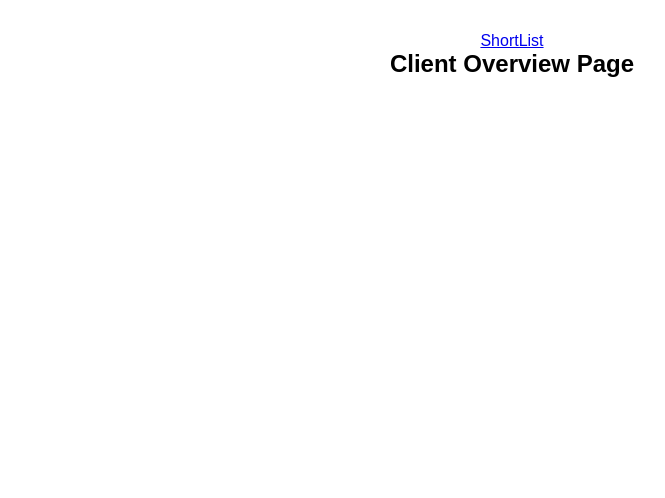
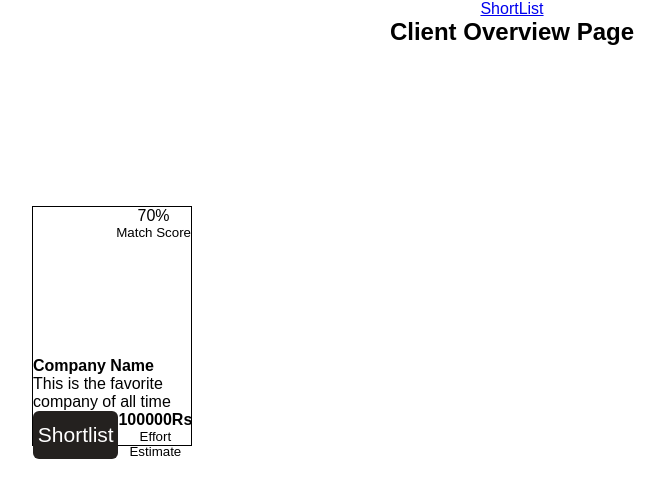
Before and after one commit to AmanHarsh02/hackathon-business-it-consultant-matching, a React (Create React App) app: page /client-overview in a window 1280 px wide. Shown: the top 498 px of the page, without its empty margins (128-793 px from the left). Built offline with nearby package versions, Linux system fonts and the light colour scheme.

Commit message:
style: consutan cart

```diff
--- a/src/Components/ConsultantCard/ConsultantCard.css
+++ b/src/Components/ConsultantCard/ConsultantCard.css
@@ -1,4 +1,4 @@
-.consultant__card {
+/* .consultant__card {
   position: relative;
   display: flex;
   gap: 1rem;
@@ -73,4 +73,44 @@
   background-color: white;
   outline: 2px solid #039a00;
   transition: 0.15s ease-in;
+} */
+
+/* my container */
+.consultant-container {
+  display: flex;
+  flex-direction: column;
+  width: 10rem;
+  height: 15rem;
+
 }
+.head-container {
+  display: flex;
+  flex-direction: row;
+  justify-content: space-between;
+}
+.match-container {
+  display: flex;
+  flex-direction: column;
+}
+.main-container {
+  display: flex;
+  flex-direction: column;
+  text-align: left;
+}
+.footer-container {
+  display:flex;
+  flex-direction: row;
+  justify-content: space-between;
+}
+.footer-container button {
+  background-color: #24211F;
+  color:white;
+  border:0px;
+  border-radius:6px ;
+  padding:30px 15px;
+  font-size: 21px;
+}
+.price-container {
+  display: flex;
+  flex-direction: column;
+}
--- a/src/Components/ConsultantCard/ConsultantCard.js
+++ b/src/Components/ConsultantCard/ConsultantCard.js
@@ -9,8 +9,8 @@ export const ConsultantCard = ({consultantId,overallRating,budgetRating}) => {
   const shortListCandidate = () => {
     dispatch({type:"CONSULTANTS_SHORTLIST",payload:{consultantId,overallRating,budgetRating}})
   }
-  return (
-    <div className="consultant__card">
+  return (<>
+    {/* <div className="consultant__card">
       <div className="consultant__avatar">
         {`${consultantCardData?.empName.split(" ")[0][0]} ${consultantCardData.empName.split(" ")[1][0]}`}
       </div>
@@ -24,8 +24,38 @@ export const ConsultantCard = ({consultantId,overallRating,budgetRating}) => {
         <p>{consultantCardData?.manDayCost}</p>
         <button onClick={shortListCandidate} className="shortlist__btn">Shortlist +</button>
       </div>
+    </div> */}
+    <div className="consultant-container">
+      <div className="head-container">
+        <img src="https://e1.pxfuel.com/desktop-wallpaper/429/293/desktop-wallpaper-coque-et-etui-iphone-luffy-smiling-zoro-aesthetic-ps4-thumbnail.jpg" alt="" widht={135} height={150}/>
+        <div className="match-container">
+          <p>70%</p>
+          <small>Match Score</small>
+        </div>
+
+        <div className="main-container">
+          <b>Company Name</b>
+          <p>This is the favorite company of all time</p>
+        </div>
+
+        <div className="footer-container">
+          <button>Shortlist</button>
+          <div className="price-container">
+            <strong>100000Rs</strong>
+            <small>Effort Estimate</small>
+          </div>
+        </div>
+      </div>
+
     </div>
+    </>
   );
 };
 
 // [{consultantId,overallRating,budgetRating}]
+// lin 13full card container
+// line 14 avatar: image (JD)
+// line 17 consultant k details, Name n descrition
+// line 25 short list ka button
+// together with stars
+// line 20 container is match score container, it was circle, now its clean number
--- a/src/pages/ClientDashboard/ClientOverview/ClientOverview.css
+++ b/src/pages/ClientDashboard/ClientOverview/ClientOverview.css
@@ -1,4 +1,4 @@
-.consultant__card__container {
+/* .consultant__card__container {
   display: flex;
   flex-direction: column;
   align-items: center;
@@ -7,4 +7,43 @@
 
 .client__overview__container {
   margin-top: 2rem;
+} */
+.consultant-container {
+  display: flex;
+  flex-direction: column;
+  margin: 10rem;
+  width: 10rem;
+  height: 15rem;
+  border: 1px solid;
+
 }
+.head-container {
+  display: flex;
+  flex-direction: row;
+  justify-content: space-between;
+}
+.match-container {
+  display: flex;
+  flex-direction: column;
+}
+.main-container {
+  display: flex;
+  flex-direction: column;
+  text-align: left;
+}
+.footer-container {
+  display:flex;
+  flex-direction: row;
+  justify-content: space-between;
+}
+.footer-container button {
+  background-color: #24211F;
+  color:white;
+  border:0px;
+  border-radius:6px ;
+  padding:0.3rem;
+}
+.price-container {
+  display: flex;
+  flex-direction: column;
+}
--- a/src/pages/ClientDashboard/ClientOverview/ClientOverview.js
+++ b/src/pages/ClientDashboard/ClientOverview/ClientOverview.js
@@ -6,7 +6,7 @@ import { Link } from "react-router-dom";
 export function ClientOverview() {
 const {matchedConsultants} = useMatchingData()
 const sortedData = matchedConsultants.sort((a,b) => (b.overallRating - a.overallRating))
-  return (
+  return (<>
     <div className="client__overview__container">
       <Link to="/client-shortlist" >ShortList</Link>
       <h2>Client Overview Page</h2>
@@ -14,5 +14,28 @@ const sortedData = matchedConsultants.sort((a,b) => (b.overallRating - a.overall
         {sortedData.map((consultantInfo)=><ConsultantCard {...consultantInfo} />)}
       </div>
     </div>
+    <div className="consultant-container">
+      <div className="head-container">
+        <img src="" alt="" widht={135} height={150}/>
+        <div className="match-container">
+          <p>70%</p>
+          <small>Match Score</small>
+        </div>
+        </div>
+
+        <div className="main-container">
+          <b>Company Name</b>
+          <p>This is the favorite company of all time</p>
+        </div>
+
+        <div className="footer-container">
+          <button>Shortlist</button>
+          <div className="price-container">
+            <strong>100000Rs</strong>
+            <small>Effort Estimate</small>
+          </div>
+        </div>
+      </div>
+    </>
   );
 }
```
